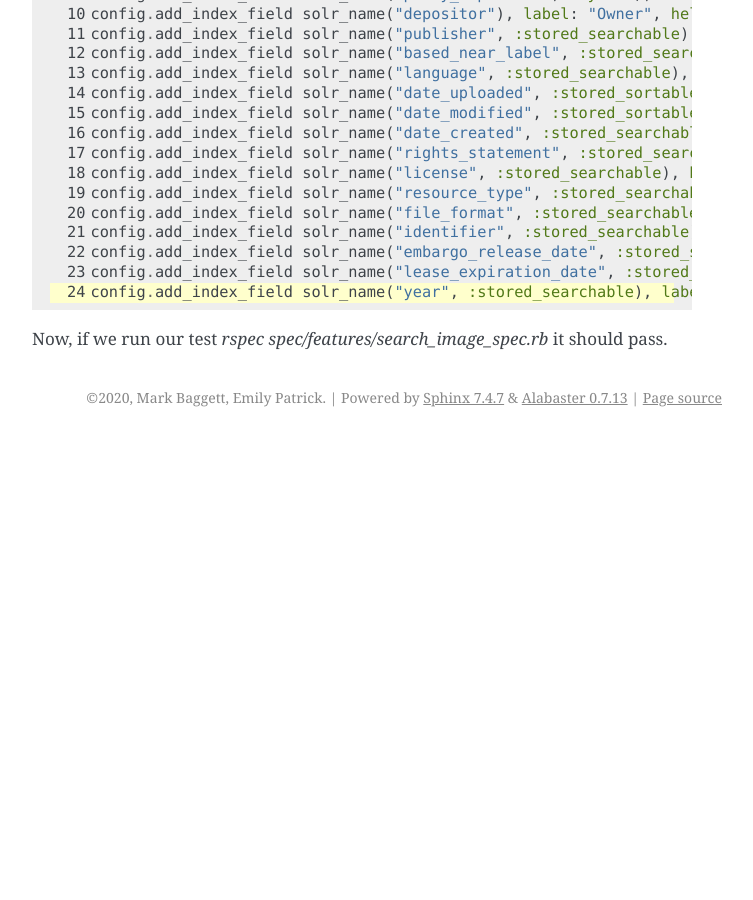
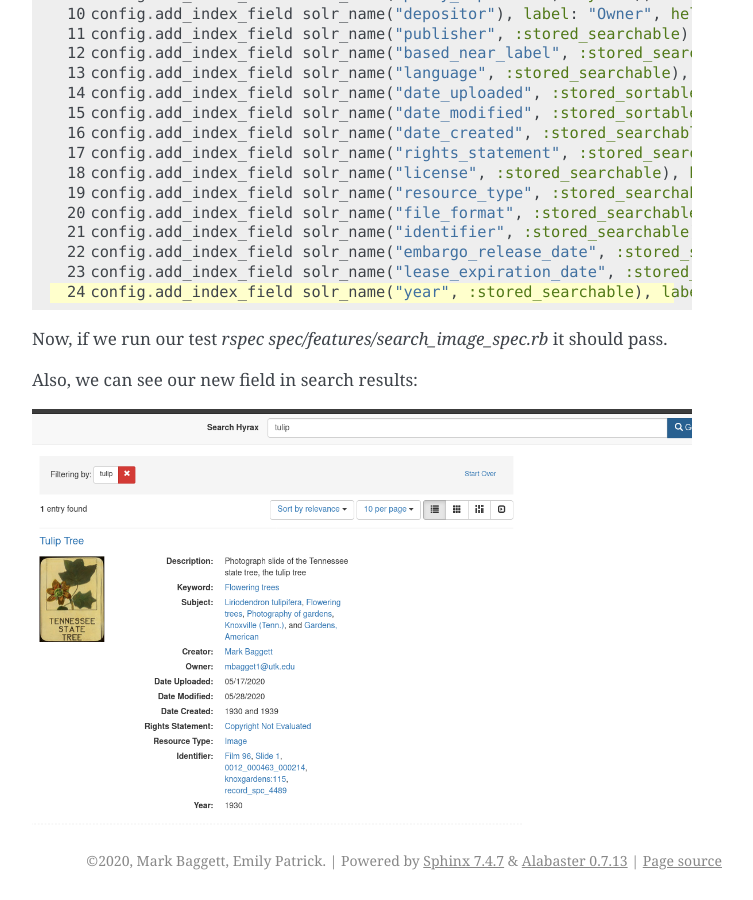
Before and after one commit to markpbaggett/utk_hyrax_review_docs, a Sphinx documentation site: the page built from docs/source/contents/4_working_in_hyrax.rst, in a window 1280 px wide and 900 px high, scrolled down 14014 px. Shown: the whole window, without its empty margins (388-1141 px from the left). Built offline with Sphinx 7.4.7, drawn with Linux system fonts in a browser that asks for light colours; before the commit the page ends 14451 px from its top, so only the background shows below that.

Commit message:
Show year in search results.

```diff
--- a/docs/source/contents/4_working_in_hyrax.rst
+++ b/docs/source/contents/4_working_in_hyrax.rst
@@ -683,3 +683,7 @@ To do this, edit `app/controllers/catalog_controller.rb` and look for the sectio
     config.add_index_field solr_name("year", :stored_searchable), label: "Year"
 
 Now, if we run our test `rspec spec/features/search_image_spec.rb` it should pass.
+
+Also, we can see our new field in search results:
+
+.. image:: ../images/year_in_search_results.png
```
Also changed, not shown: docs/source/images/year_in_search_results.png (added).
